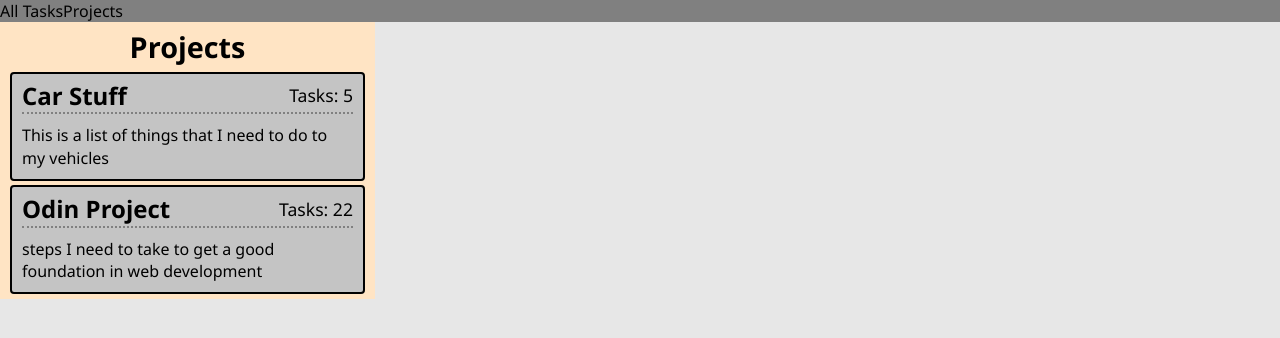
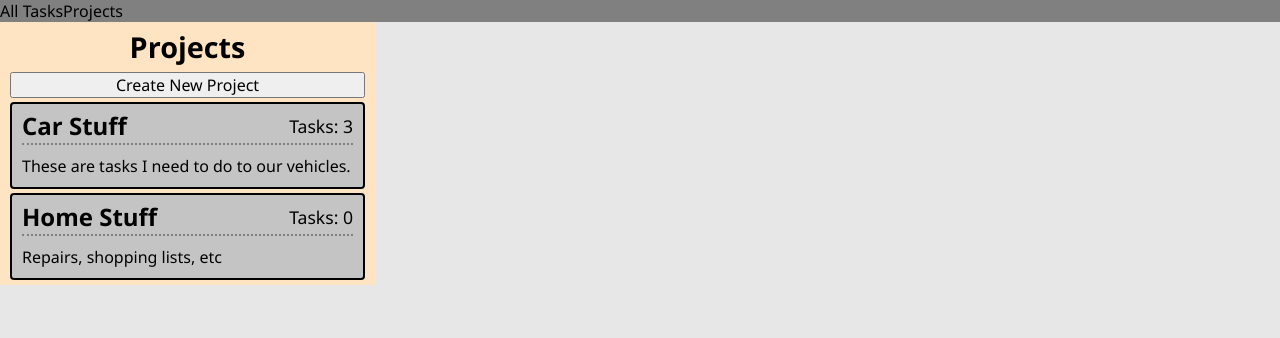
Before and after one commit to Liquid-Tension-Experiment/todo-app, a website built with webpack: page src/template.html in a window 1280 px wide. Built offline with nearby package versions, Linux system fonts and the light colour scheme.

Commit message:
Implement dynamic rendering of projects from list

```diff
--- a/src/js/display.js
+++ b/src/js/display.js
@@ -1,8 +1,81 @@
+
+
 export default class Display {
     constructor(){
         this.state = '';
     }
+    appendTasks(tasks){
+        const rightCol = document.querySelector('.main-left-col');
+        let taskSection = document.createElement("div");
+        taskSection.classList.add("task-section");
+        rightCol.appendChild(taskSection);
 
+        for (const task of tasks){
+            let taskRow = document.createElement("div");
+            taskRow.classList.add("task-row");
+            taskSection.appendChild(taskRow);
+
+            let icon = document.createElement("div");
+            let priorityLevel = this.#getPriorityClassName(task);
+            icon.classList.add("priority-icon", priorityLevel);
+            taskRow.appendChild(icon);
+
+            let title = document.createElement("div");
+            title.classList.add("task-title");
+            title.textContent = task.title;
+            taskRow.appendChild(title);
+
+            let date = document.createElement("div");
+            date.classList.add("task-date");
+            date.textContent = task.dueDate;
+            taskRow.appendChild(date);
+        }
+    }
+
+    displayProjects(projects){
+        const leftCol = document.querySelector('.main-left-col');
+        this.#emptyContent(leftCol);
+
+        let projectlist = document.createElement("div");
+        projectlist.classList.add("project-list");
+        leftCol.appendChild(projectlist);
+
+        let projectheading = document.createElement("div");
+        projectheading.classList.add("project-heading");
+        projectheading.textContent = "Projects";
+        projectlist.appendChild(projectheading);
+
+        let button = document.createElement("button");
+        button.type = "button";
+        button.id = "btn-new-project";
+        button.textContent = "Create New Project";
+        projectlist.appendChild(button);
+
+        for (const project of projects){
+        let card = document.createElement("div");
+        card.classList.add("project-card");
+        projectlist.appendChild(card);
+
+        let toprow = document.createElement("div")
+        toprow.classList.add("project-card-top-row");
+        card.appendChild(toprow);
+
+        let text = document.createElement("div");
+        text.classList.add("project-title");
+        text.textContent = project.title;
+        toprow.appendChild(text);
+
+        text = document.createElement("div");
+        text.classList.add("count-text");
+        text.textContent = `Tasks: ${project.count}`;
+        toprow.appendChild(text);
+
+        text = document.createElement("div");
+        text.classList.add("project-description");
+        text.textContent = project.description;
+        card.appendChild(text);
+        }
+    }
     displayTasks(tasks){
         const leftCol = document.querySelector('.main-left-col');
         this.#emptyContent(leftCol);
--- a/src/js/index.js
+++ b/src/js/index.js
@@ -10,31 +10,52 @@ import Project from "./projectClass.js";
 import Display from "./display.js";
 
 const tasks = []
-let mytodo = new ToDo('Change oil',
-    'Dodge Dakota needs an oil change.',
-    '7/7/2025',
-    'low',
-)
+
 let mytodo2 = new ToDo('Buy Groceries',
     "I am quite hungry. I should pick up fruit, meat, vegetables and maybe dog food too",
     '3/17/2025',
     'med',
-)
+);
 let mytodo3 = new ToDo('Walk the dog',
     "This dog sure is getting fat.",
     '3/15/2025',
     'high',
-)
-tasks.push(mytodo);
+);
+
 tasks.push(mytodo2);
 tasks.push(mytodo3);
 
 const projectList = [];
 projectList.push(new Project('Car Stuff',
-    'These are tasks I need to do to our vehicles.',
+    'These are tasks I need to do to our vehicles.'
 ))
+projectList.push(new Project('Home Stuff',
+    'Repairs, shopping lists, etc'
+))
+tasks.push(new ToDo('Change oil',
+    'Dodge Dakota needs an oil change.',
+    '7/7/2025',
+    'low',
+    'Car Stuff'
+));
+projectList[0].addTask(tasks[tasks.length-1])
+tasks.push(new ToDo('Buy tires',
+    'Tread is getting low',
+    '9/7/2025',
+    'low',
+    'Car Stuff'
+));
+projectList[0].addTask(tasks[tasks.length-1])
+tasks.push(new ToDo('Buy Windshield Wipers',
+    'I really need these asap',
+    '3/20/2025',
+    'high',
+    'Car Stuff'
+));
+projectList[0].addTask(tasks[tasks.length-1])
 
 const display = new Display();
+display.displayProjects(projectList);
 // window.display = display;
 // window.tasks = tasks;
 // display.displayTasks(tasks);
--- a/src/js/projectClass.js
+++ b/src/js/projectClass.js
@@ -1,16 +1,16 @@
 import ToDo from "./todoClass";
 
 export default class Project {
-    constructor(title, description, taskList){
+    constructor(title, description, taskList = []){
         this.title = title;
         this.description = description;
         this.taskList = taskList;
-        this.count = taskList.length
+        this.count = taskList.length;
         this.idNum = crypto.randomUUID();
     }
 
     addTask(task){
         this.taskList.push(task);
-        count++;
+        this.count++;
     }
 }
--- a/src/template.html
+++ b/src/template.html
@@ -20,6 +20,7 @@
                 <div class="main-left-col">
                     <div class="project-list">
                         <div class="project-heading">Projects</div>
+                        <button type="button" id="btn-new-project">Create New Project</button>
                         <div class="project-card">
                             <div class="project-card-top-row">
                                 <div class="project-title">Car Stuff</div>
```
